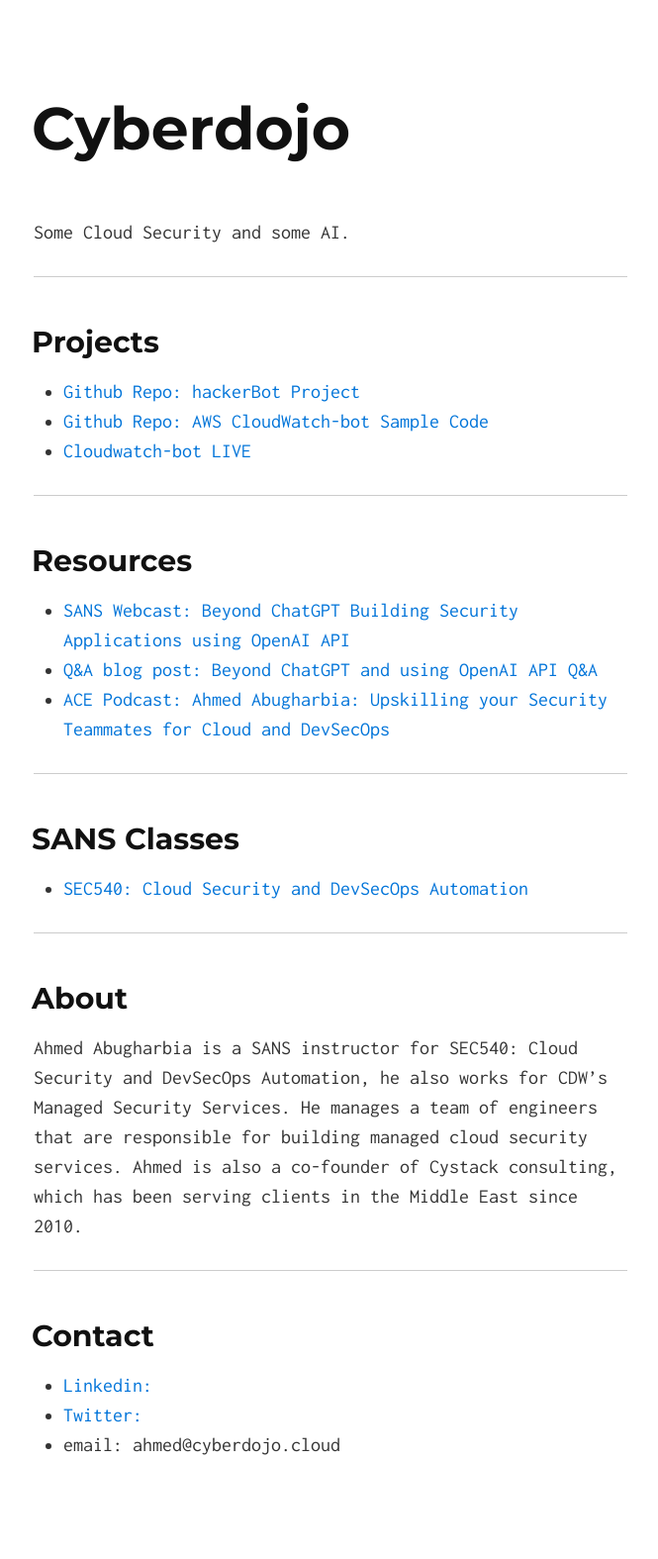
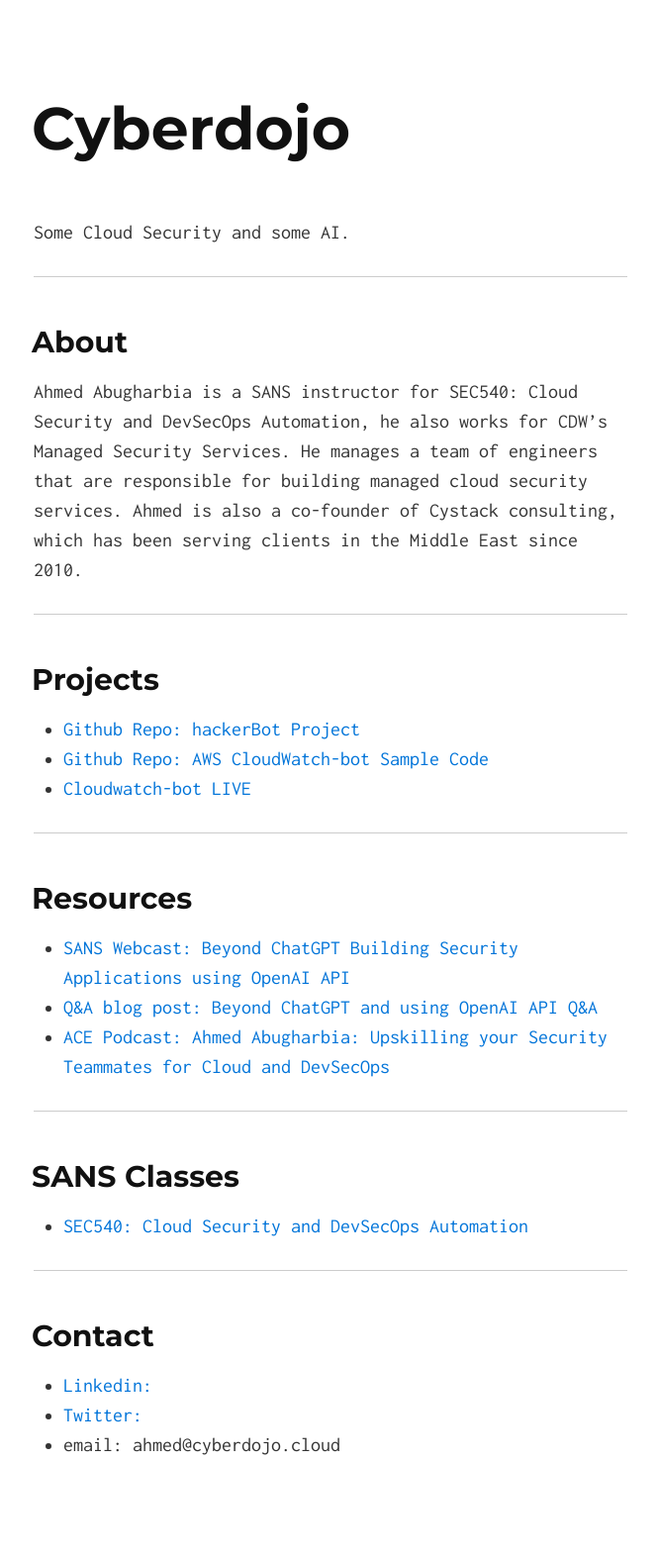
Before and after one commit to Ahmed-AG/cyberdojo-page, a Jekyll site: the page built from index.md, in a window 1280 px wide. Shown: the whole page at 99% size, without its empty margins (306-971 px from the left). Built offline with Jekyll 4.4.1, drawn with Linux system fonts in a browser that asks for light colours; some of the changed lines change nothing that is shown.

Commit message:
Update page

```diff
--- a/index.md
+++ b/index.md
@@ -3,6 +3,12 @@
 ---
 
 Some Cloud Security and some AI.
+
+---
+
+## About
+
+Ahmed Abugharbia is a SANS instructor for SEC540: Cloud Security and DevSecOps Automation, he also works for CDW’s Managed Security Services. He manages a team of engineers that are responsible for building managed cloud security services. Ahmed is also a co-founder of Cystack consulting, which has been serving clients in the Middle East since 2010.
 
 ---
 
@@ -28,12 +34,6 @@
 
 ---
 
-## About
-
-Ahmed Abugharbia is a SANS instructor for SEC540: Cloud Security and DevSecOps Automation, he also works for CDW’s Managed Security Services. He manages a team of engineers that are responsible for building managed cloud security services. Ahmed is also a co-founder of Cystack consulting, which has been serving clients in the Middle East since 2010.
-
----
-
 ## Contact
 - [Linkedin:](https://www.linkedin.com/in/ahmadabugharbieh/){:target="_blank"}
 - [Twitter:](https://twitter.com/aagsec){:target="_blank"}
```
